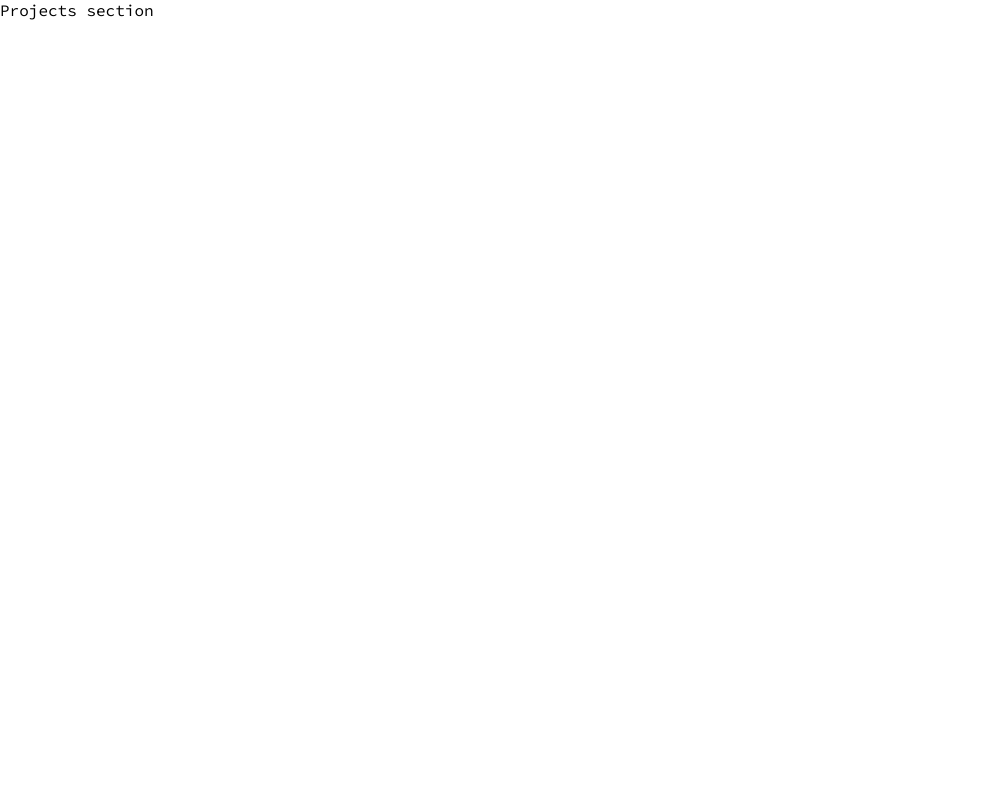
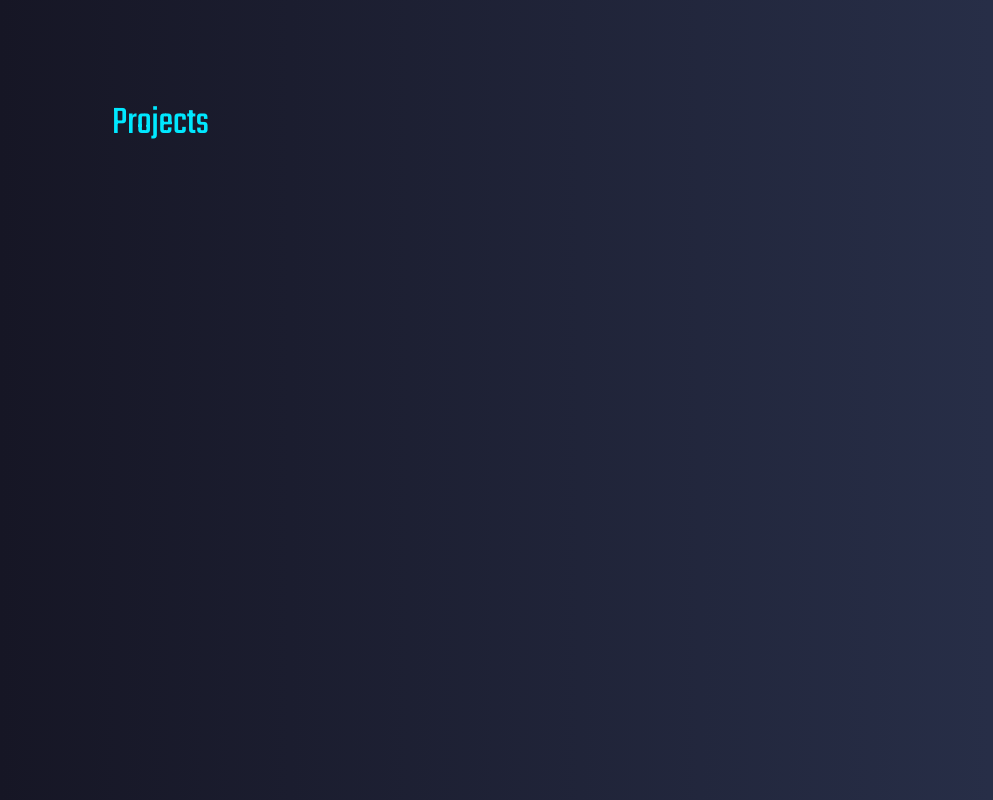
Before and after one commit to pranjay-poddar/webarchsite2021, a React (Create React App) app: page /projects in a window 1280 px wide. Shown: the whole page, without its empty margins (0-993 px from the left). Built offline with nearby package versions, Linux system fonts and the light colour scheme.

Commit message:
projects setup

```diff
--- a/src/containers/Main.js
+++ b/src/containers/Main.js
@@ -2,7 +2,7 @@ import { Switch, Route } from "react-router-dom";
 import "./Main.css";
 import Home from "./Home";
 import Team from "./Team";
-import Projects from "./Projects/Projects";
+import Projects from "./projects/Projects";
 
 function Main() {
   return (
--- a/src/containers/Projects/Projects.js
+++ /dev/null
@@ -1,7 +0,0 @@
-import React from "react";
-
-const Projects = () => {
-  return <div>Projects section</div>;
-};
-
-export default Projects;
--- /dev/null
+++ b/src/containers/projects/Projects.css
@@ -0,0 +1,14 @@
+@import "../../index.css";
+
+.projects-section {
+  height: 100vh;
+  width: 100vw;
+  padding: 100px;
+  background: var(--bg-grad);
+}
+
+.projects-section .projects-title {
+  color: var(--webarch-blue);
+  font-family: var(--section-font);
+  font-size: 40px;
+}
--- /dev/null
+++ b/src/containers/projects/Projects.js
@@ -0,0 +1,16 @@
+import React from "react";
+import "./Projects.css";
+import { Container } from "react-bootstrap";
+import "../../../node_modules/bootstrap/dist/css/bootstrap.min.css";
+
+const Projects = () => {
+  return (
+    <section className="projects-section">
+      <Container>
+        <h2 className="projects-title">Projects</h2>
+      </Container>
+    </section>
+  );
+};
+
+export default Projects;
```
Also changed, not shown: src/containers/Projects/Projects.css (deleted).
